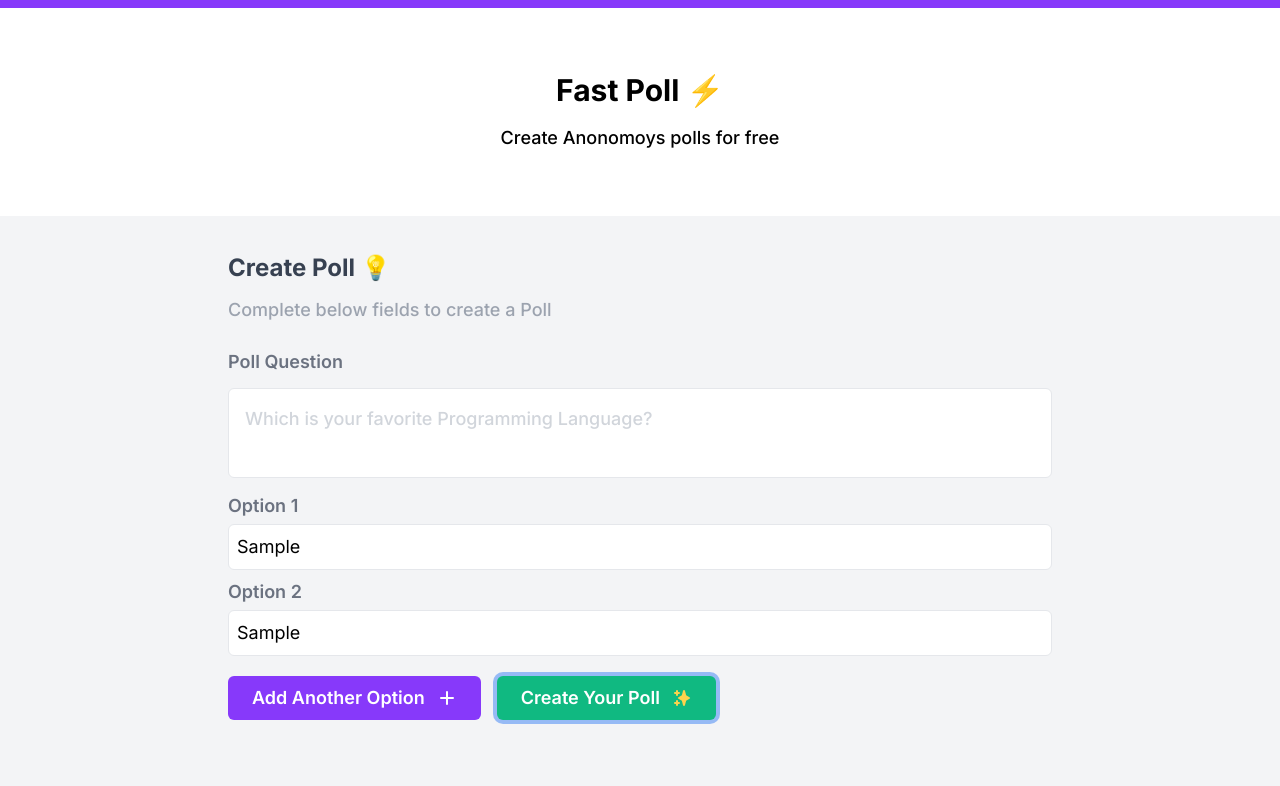
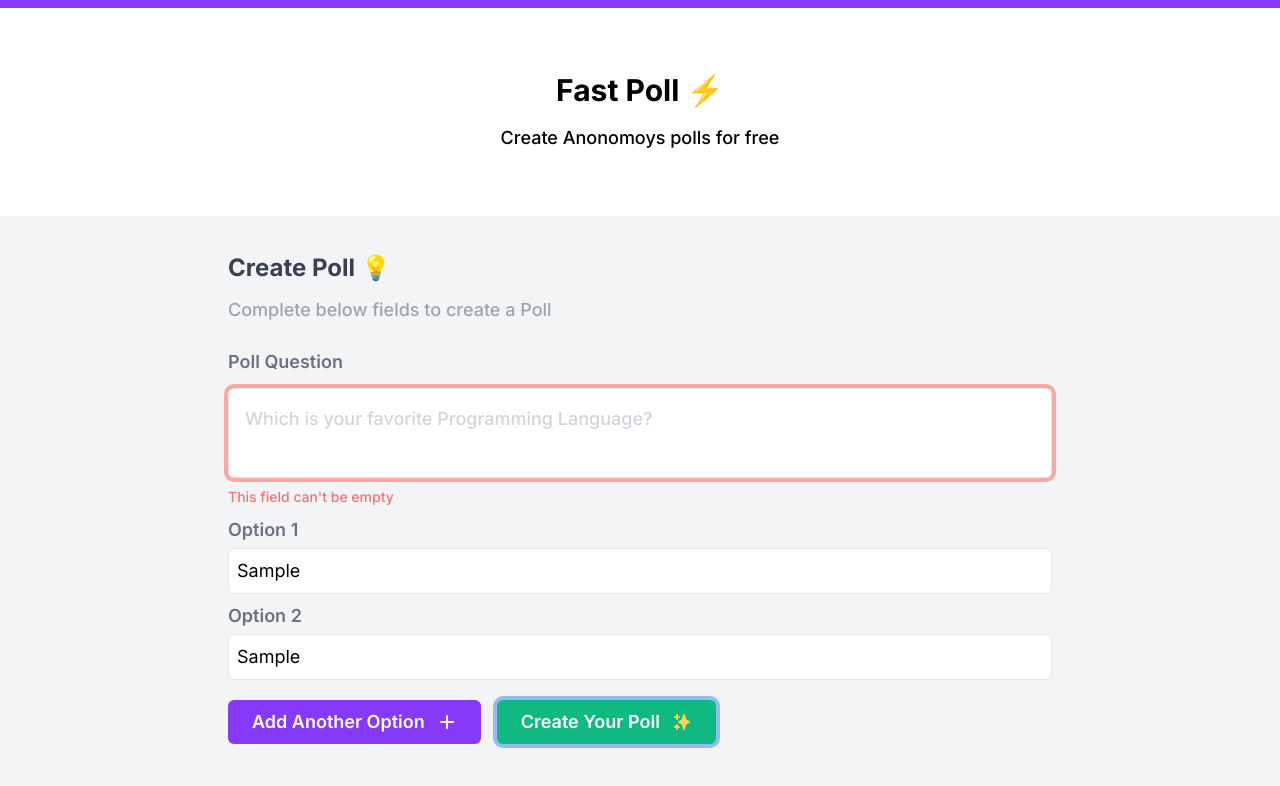
Before and after one commit to ashirbad29/quick-poll, a React (Vite) app: page / in a window 1280 px wide. Both pictures are taken after typing "Sample", "Sample" into the empty fields and a click on the button "Create Your Poll". Shown: the top 786 px of the page. Built offline with nearby package versions, Linux system fonts and the light colour scheme; no server answers.

Commit message:
✨ add a toast and some form validation

```diff
--- a/package.json
+++ b/package.json
@@ -9,10 +9,12 @@
     "serve": "vite preview"
   },
   "dependencies": {
+    "clsx": "^1.1.1",
     "firebase": "^9.0.2",
     "framer-motion": "^4.1.17",
     "react": "^17.0.0",
     "react-dom": "^17.0.0",
+    "react-hot-toast": "^2.1.1",
     "react-router-dom": "^5.3.0"
   },
   "devDependencies": {
--- a/src/App.tsx
+++ b/src/App.tsx
@@ -2,6 +2,7 @@ import React from 'react';
 import { BrowserRouter as Router, Route } from 'react-router-dom';
 import './App.css';
 
+import { Toaster } from 'react-hot-toast';
 import Home from './pages/Home/Home';
 import Admin from './pages/Admin/Admin';
 import Header from './components/layouts/Header';
@@ -21,6 +22,7 @@ function App() {
         <Route exact path="/" component={Home} />
         <Route exact path="/admin" component={Admin} />
       </main>
+      <Toaster position="top-right" />
     </Router>
   );
 }
--- a/src/pages/Home/Home.tsx
+++ b/src/pages/Home/Home.tsx
@@ -1,12 +1,14 @@
 import React, { useState } from 'react';
 import { AnimatePresence, motion } from 'framer-motion';
-import { addDoc } from 'firebase/firestore';
+// import { addDoc } from 'firebase/firestore';
+import clsx from 'clsx';
 import useUniqueComponentId from '../../Hooks/useUniqueComponentId';
 import OptionInput from './components/OptionInput';
 import { OptionType } from './types';
 import { PlusIcon, SparkleIcon } from '../../assets/Icons';
 
-import { pollsRef } from '../../firebase';
+// import { pollsRef } from '../../firebase';
+import validateString from '../../utils/validateString';
 
 const Home = () => {
   const getId = useUniqueComponentId();
@@ -15,17 +17,21 @@ const Home = () => {
     { id: getId(), input: '' },
   ]);
   const [pollQuestion, setPollQuestion] = useState('');
+  const [formError, setFormError] = useState(false);
 
   const createPoll = async () => {
-    const data = {
-      options: options.map((option) => ({ title: option.input, votes: 0 })),
-      question: pollQuestion,
-      totalVotes: 0,
-    };
+    // const data = {
+    //   options: options.map((option) => ({ title: option.input, votes: 0 })),
+    //   question: pollQuestion,
+    //   totalVotes: 0,
+    // };
 
-    const docRef = await addDoc(pollsRef, data);
-    // console.log('id: ', docRef.id);
-    return docRef;
+    // const docRef = await addDoc(pollsRef, data);
+    // return docRef;
+    const userInput = [pollQuestion.trim(), ...options.map((o) => o.input.trim())];
+    if (!validateString(...userInput)) {
+      setFormError(true);
+    }
   };
 
   const handleChange = (val: string, id: number) => {
@@ -64,9 +70,17 @@ const Home = () => {
               value={pollQuestion}
               onChange={(e) => setPollQuestion(e.target.value)}
               name="questions"
-              className="w-full p-4 text-lg font-medium text-gray-700 focus:ring-4 ring-purple-300 outline-none rounded-md placeholder-gray-300 border resize-none"
+              className={clsx(
+                'w-full p-4 text-lg font-medium text-gray-700 focus:ring-4 ring-purple-300 outline-none rounded-md placeholder-gray-300 border resize-none',
+                { '!ring-4 !ring-red-300': formError && !pollQuestion.trim() },
+              )}
               placeholder="Which is your favorite Programming Language?"
             />
+            {formError && !pollQuestion.trim() && (
+              <span className="!mt-0 text-sm text-red-400 font-medium">
+                This field can&#39;t be empty
+              </span>
+            )}
           </div>
 
           <div>
@@ -74,10 +88,12 @@ const Home = () => {
               {options.map((option, idx) => (
                 <OptionInput
                   key={option.id}
+                  value={option.input}
                   optionNumber={idx + 1}
                   onChange={(val) => handleChange(val, option.id)}
                   onDelete={() => handleDelete(option.id)}
                   showDeleteBtn={options.length > 2}
+                  error={formError}
                 />
               ))}
             </AnimatePresence>
--- a/src/pages/Home/components/OptionInput.tsx
+++ b/src/pages/Home/components/OptionInput.tsx
@@ -1,12 +1,15 @@
 import React from 'react';
 import { motion } from 'framer-motion';
+import clsx from 'clsx';
 import { DeleteIcon } from '../../../assets/Icons';
 
 type OptionInputTypes = {
+  value: string;
   optionNumber: number;
   showDeleteBtn: boolean;
   onChange: (val: string) => void;
   onDelete: () => void;
+  error: boolean;
 };
 
 const OptionInput: React.FC<OptionInputTypes> = ({
@@ -14,6 +17,8 @@ const OptionInput: React.FC<OptionInputTypes> = ({
   onChange,
   onDelete,
   showDeleteBtn,
+  value,
+  error,
 }) => {
   return (
     <motion.div layout className="my-2" exit={{ opacity: 0 }}>
@@ -21,9 +26,13 @@ const OptionInput: React.FC<OptionInputTypes> = ({
       <div className="w-full flex gap-3 items-center">
         <input
           type="text"
+          value={value || ''}
           onChange={(e) => onChange(e.target.value)}
           placeholder={`Option ${optionNumber}`}
-          className="w-full p-2 text-lg outline-none focus:ring-2 ring-purple-300 rounded-md border placeholder-gray-300"
+          className={clsx(
+            'w-full p-2 text-lg outline-none focus:ring-2 ring-purple-300 rounded-md border placeholder-gray-300',
+            { '!ring-4 !ring-red-300': error && !value.trim() },
+          )}
         />
         {showDeleteBtn && (
           <DeleteIcon
@@ -32,6 +41,11 @@ const OptionInput: React.FC<OptionInputTypes> = ({
           />
         )}
       </div>
+      {error && !value.trim() && (
+        <span className="!mt-0 text-sm text-red-400 font-medium">
+          This field can&#39;t be empty
+        </span>
+      )}
     </motion.div>
   );
 };
--- /dev/null
+++ b/src/utils/validateString.ts
@@ -0,0 +1,5 @@
+const validateString = (...values: string[]) => {
+  return !values.some((val) => val.length === 0);
+};
+
+export default validateString;
```
Also changed, not shown: 1 other file (tests, documents, lock files or other folders).
